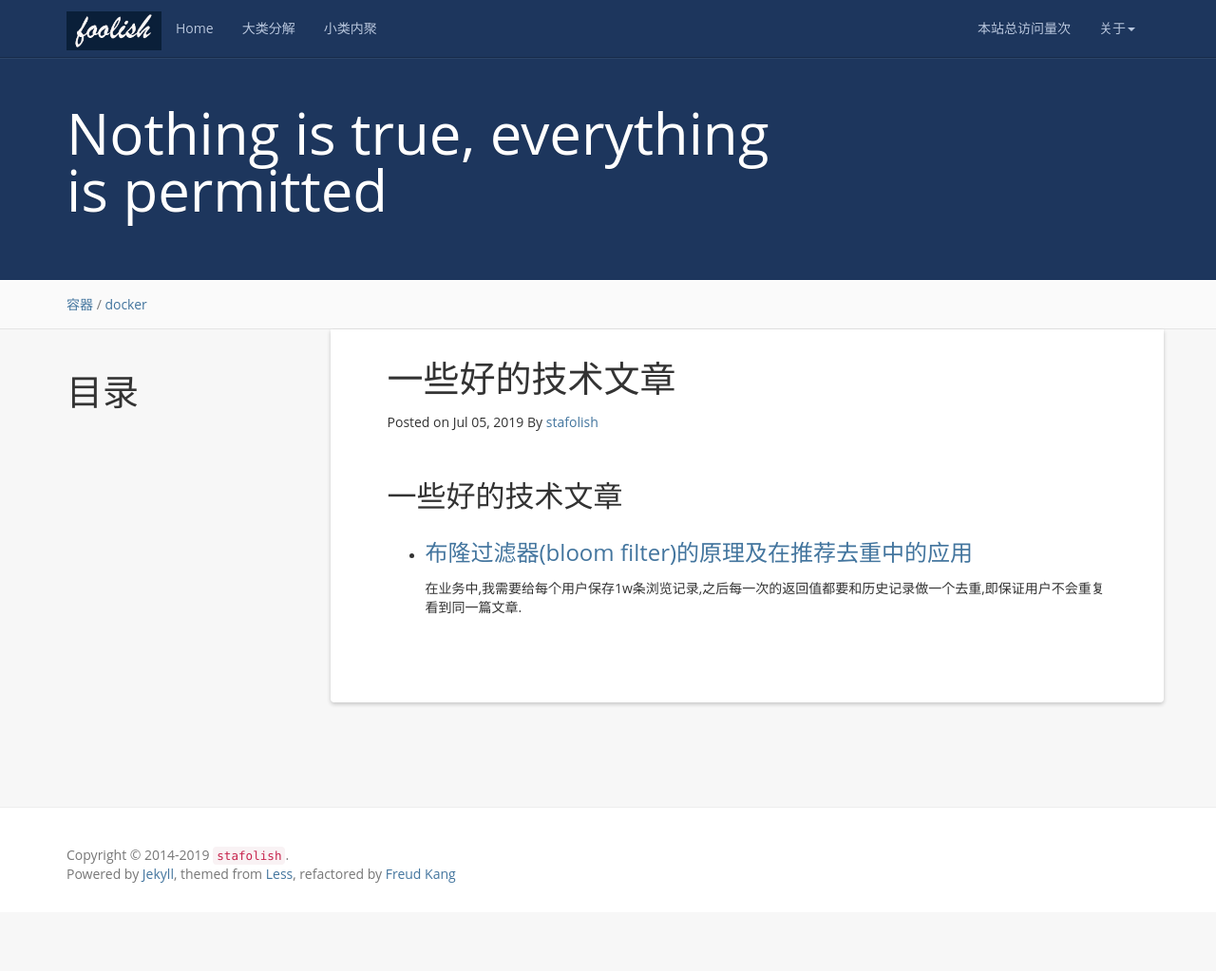
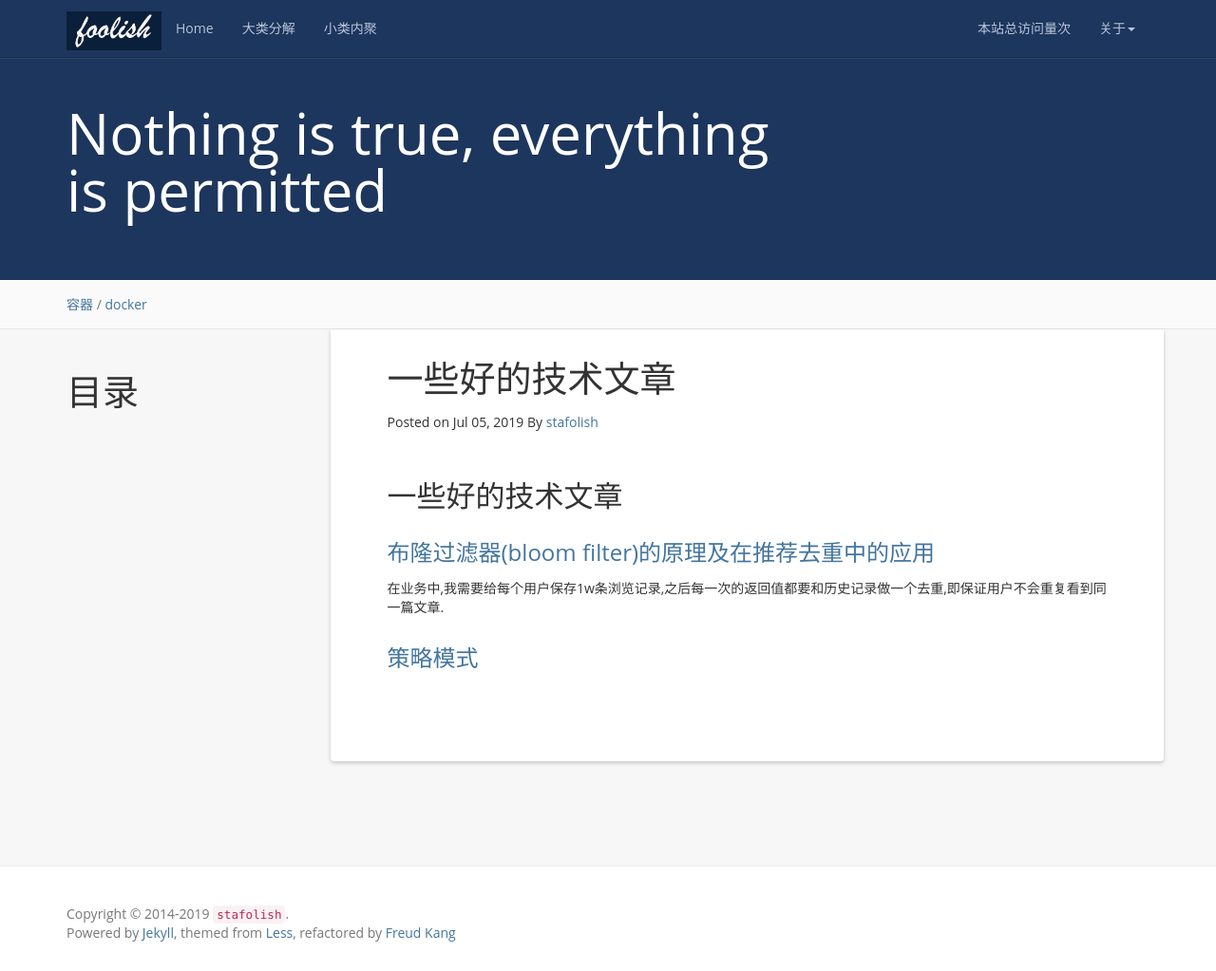
Before and after one commit to stafolish/stafolish.github.io, a Jekyll site: the page built from _posts/2019-07-05-一些好的技术文章.md, in a window 1280 px wide and 1023 px high. Shown: the whole window at 95% size. Built offline with Jekyll 4.4.1, drawn with Linux system fonts in a browser that asks for light colours; nearby versions of some CDN libraries; a script that is not in the unit is left out; comment, search, counter and statistics services are not loaded.

Commit message:
Update 2019-07-05-一些好的技术文章.md

```diff
--- a/_posts/2019-07-05-一些好的技术文章.md
+++ b/_posts/2019-07-05-一些好的技术文章.md
@@ -9,5 +9,8 @@ tag: docker
 
 
 ## 一些好的技术文章
-- ### [布隆过滤器(bloom filter)的原理及在推荐去重中的应用](http://huyan.couplecoders.tech/%E7%AE%97%E6%B3%95/%E6%95%B0%E6%8D%AE%E7%BB%93%E6%9E%84/%E5%AE%9E%E9%99%85%E9%97%AE%E9%A2%98%E8%A7%A3%E5%86%B3/2018/12/18/%E5%B8%83%E9%9A%86%E8%BF%87%E6%BB%A4%E5%99%A8(Bloom-Filter)%E7%9A%84%E5%8E%9F%E7%90%86%E5%8F%8A%E5%9C%A8%E6%8E%A8%E8%8D%90%E5%8E%BB%E9%87%8D%E4%B8%AD%E7%9A%84%E5%BA%94%E7%94%A8/)
+### [布隆过滤器(bloom filter)的原理及在推荐去重中的应用](http://huyan.couplecoders.tech/%E7%AE%97%E6%B3%95/%E6%95%B0%E6%8D%AE%E7%BB%93%E6%9E%84/%E5%AE%9E%E9%99%85%E9%97%AE%E9%A2%98%E8%A7%A3%E5%86%B3/2018/12/18/%E5%B8%83%E9%9A%86%E8%BF%87%E6%BB%A4%E5%99%A8(Bloom-Filter)%E7%9A%84%E5%8E%9F%E7%90%86%E5%8F%8A%E5%9C%A8%E6%8E%A8%E8%8D%90%E5%8E%BB%E9%87%8D%E4%B8%AD%E7%9A%84%E5%BA%94%E7%94%A8/)
 在业务中,我需要给每个用户保存1w条浏览记录,之后每一次的返回值都要和历史记录做一个去重,即保证用户不会重复看到同一篇文章.
+
+
+### [策略模式](https://www.jianshu.com/p/3bcf55cf83d3)
```
